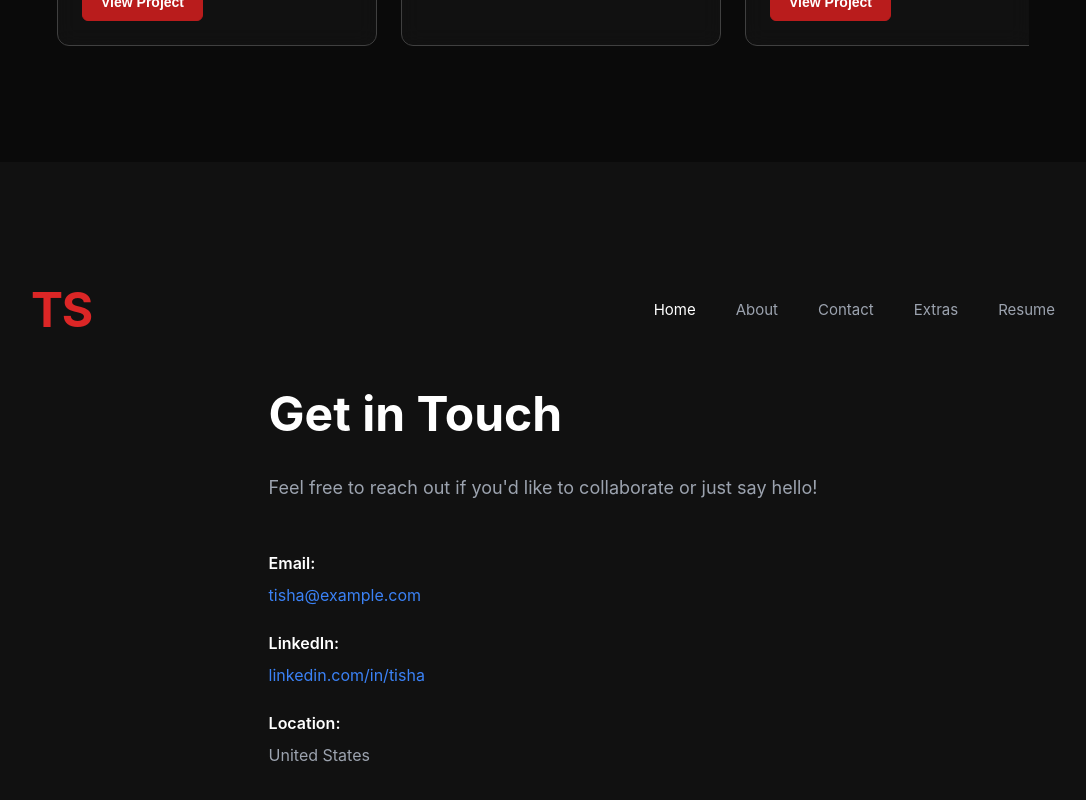
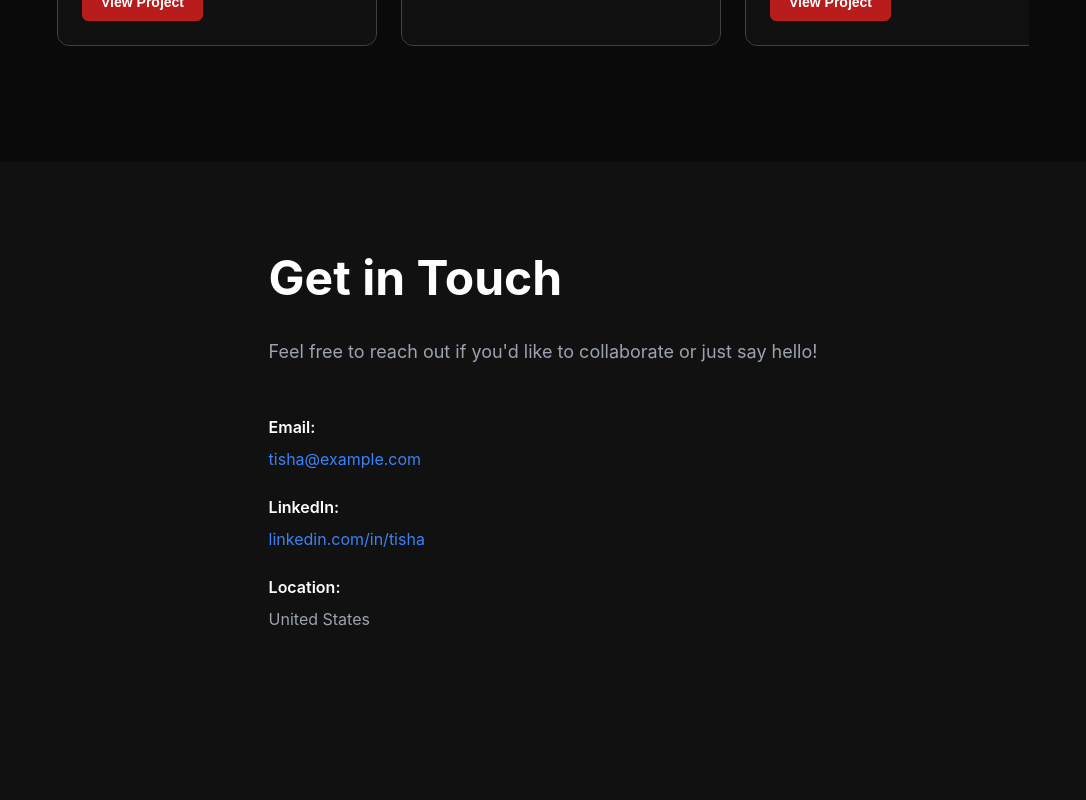
Before and after one commit to ace-tk/portfolio, a React (Vite) app in the folder my-portfolio/: page / in a window 1280 px wide. Shown: the part 2923-3723 px from the top of the page, without its empty margins (97-1183 px from the left). Built offline with nearby package versions, Linux system fonts and the light colour scheme.

Commit message:
updating contacts

```diff
--- a/my-portfolio/src/components/Contact.jsx
+++ b/my-portfolio/src/components/Contact.jsx
@@ -1,51 +1,6 @@
-export default function Contact({ activeSection, scrollToSection }) {
-  const handleNavClick = (e, sectionId) => {
-    e.preventDefault();
-    scrollToSection(sectionId);
-  };
-
+export default function Contact() {
   return (
     <section id="contact" className="section contact-section">
-      <div className="section-header">
-        <div className="initials-logo">TS</div>
-        <nav className="section-nav">
-          <a
-            href="#portfolio"
-            className={`section-nav-link ${activeSection === "portfolio" ? "active" : ""}`}
-            onClick={(e) => handleNavClick(e, "portfolio")}
-          >
-            Home
-          </a>
-          <a
-            href="#about"
-            className={`section-nav-link ${activeSection === "about" ? "active" : ""}`}
-            onClick={(e) => handleNavClick(e, "about")}
-          >
-            About
-          </a>
-          <a
-            href="#contact"
-            className={`section-nav-link ${activeSection === "contact" ? "active" : ""}`}
-            onClick={(e) => handleNavClick(e, "contact")}
-          >
-            Contact
-          </a>
-          <a
-            href="#extras"
-            className={`section-nav-link ${activeSection === "extras" ? "active" : ""}`}
-            onClick={(e) => handleNavClick(e, "extras")}
-          >
-            Extras
-          </a>
-          <a
-            href="#resume"
-            className={`section-nav-link ${activeSection === "resume" ? "active" : ""}`}
-            onClick={(e) => handleNavClick(e, "resume")}
-          >
-            Resume
-          </a>
-        </nav>
-      </div>
 
       <div className="contact-content">
         <h2 className="section-title">Get in Touch</h2>
```
